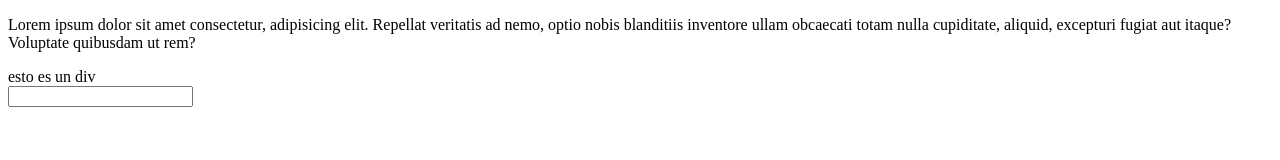
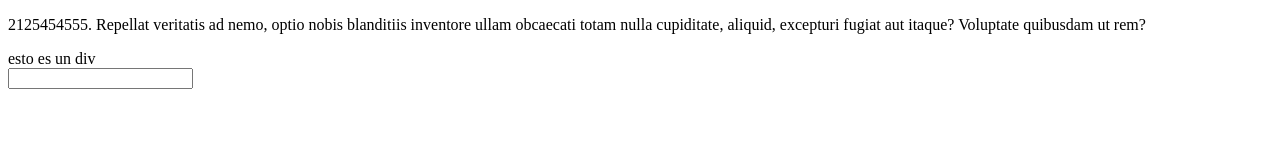
Before and after one commit to Daid1918/cursogit, a plain HTML site: page index.html in a window 1280 px wide. Drawn offline with Linux system fonts and the light colour scheme.

Commit message:
agregue numeros en el parrafo al principio

```diff
--- a/index.html
+++ b/index.html
@@ -6,7 +6,7 @@
     <title>Document</title>
 </head>
 <body>
-    <p>Lorem ipsum dolor sit amet consectetur, adipisicing elit.
+    <p>2125454555.
        Repellat veritatis ad nemo, optio nobis blanditiis inventore ullam obcaecati totam nulla cupiditate, aliquid, excepturi fugiat aut itaque? Voluptate quibusdam ut rem?</p>
 
        <div>esto es un div</div>
```
